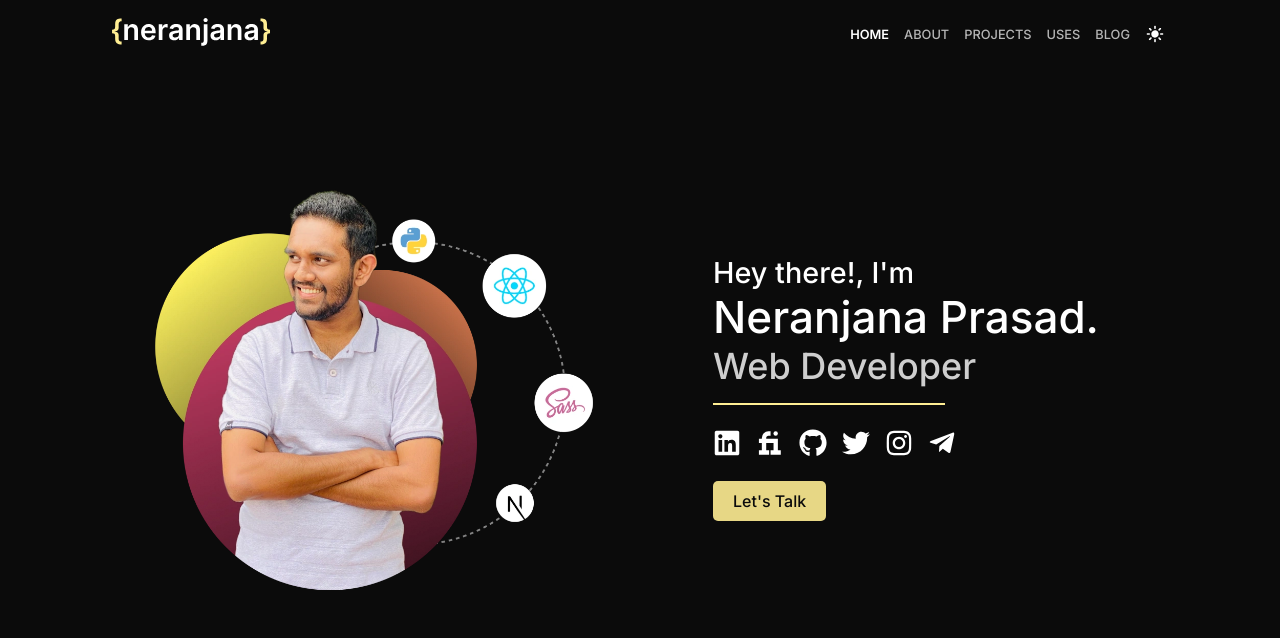
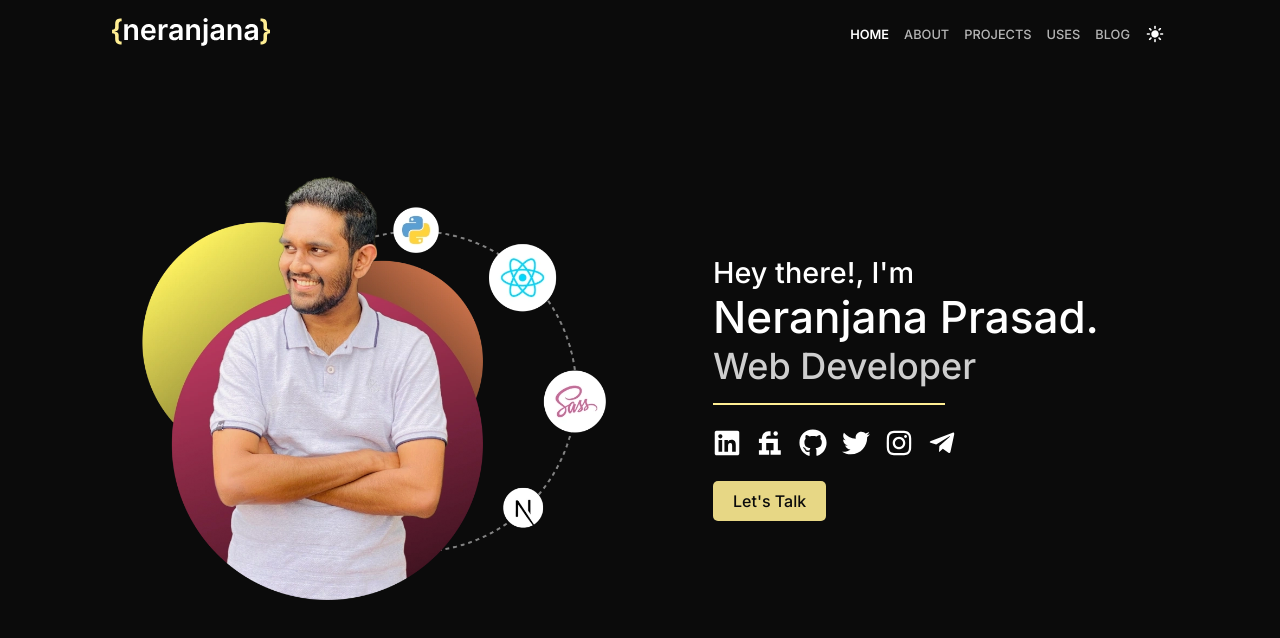
Before and after one commit to NandiyaLive/neranjana.me, a Next.js app: page / in a window 1280 px wide. Shown: the top 638 px of the page. Built offline with nearby package versions, Linux system fonts and the light colour scheme.

Commit message:
Add files via upload

```diff
--- a/src/styles/styles.scss
+++ b/src/styles/styles.scss
@@ -170,14 +170,10 @@ textarea {
 
     .avatar {
       width: 100%;
-      max-width: 32rem;
-      max-height: 32rem;
+      max-width: 30rem;
+      max-height: 30rem;
       position: relative;
-
-      img {
-        display: block;
-        margin: auto;
-      }
+      padding: 0.5rem;
     }
 
     .intro-text {
```
Also changed, not shown: public/avatar.webp.
